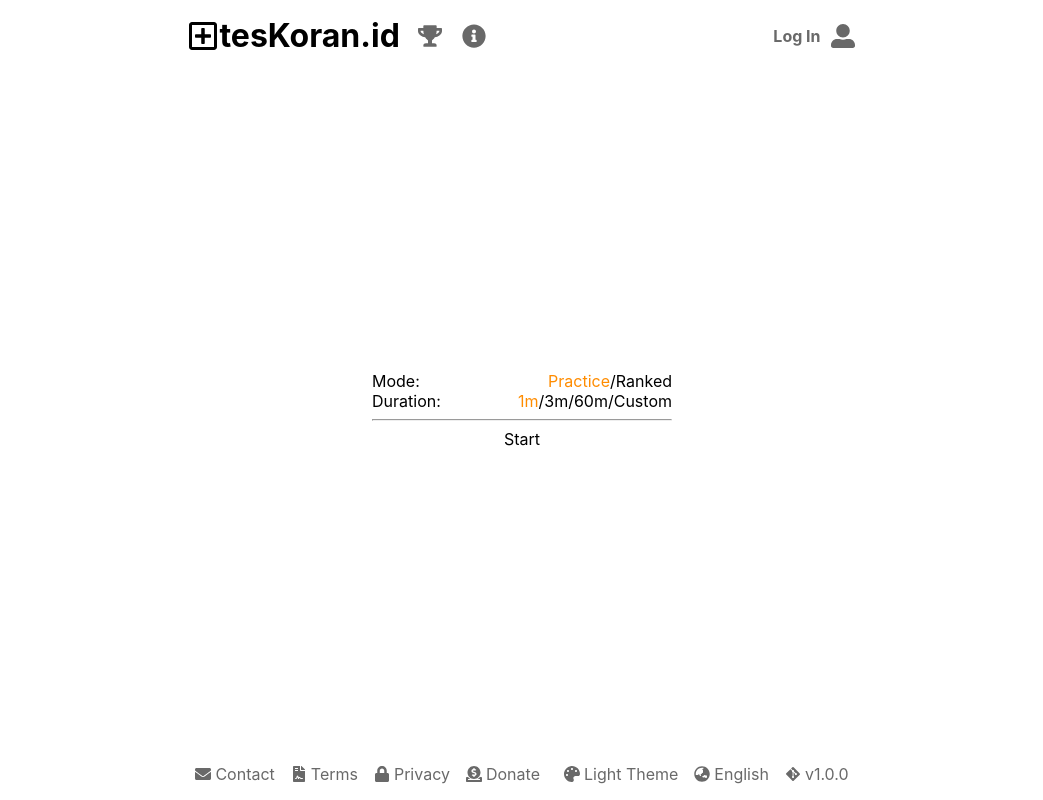
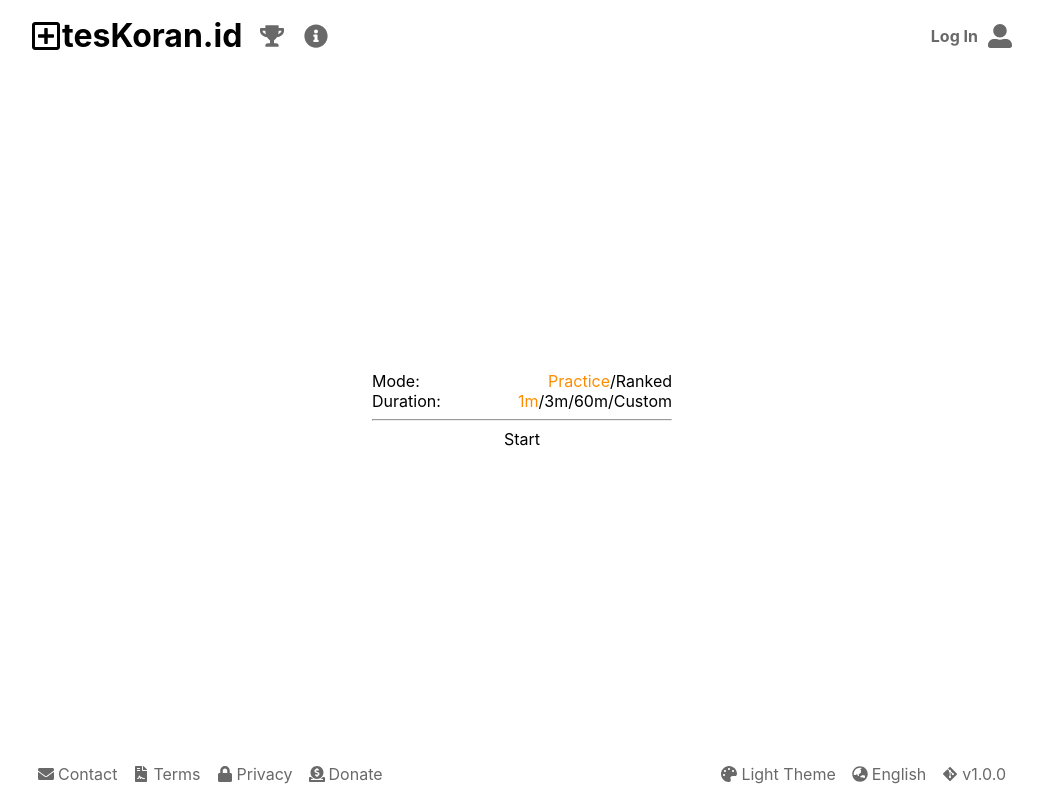
Before and after one commit to tirtaabimanyu/tesKoran.id, a Next.js app: page / in a window 1280 px wide. Shown: the whole page, without its empty margins (118-1161 px from the left). Built offline with nearby package versions, Linux system fonts and the light colour scheme.

Commit message:
minor css changes

```diff
--- a/components/layout.module.css
+++ b/components/layout.module.css
@@ -7,7 +7,7 @@
 
 .main {
   min-height: 100vh;
-  max-width: 1000px;
+  min-width: 1000px;
   padding: 0.5rem 0;
   /* flex: 1; */
   display: flex;
--- a/components/navbar.module.css
+++ b/components/navbar.module.css
@@ -111,6 +111,14 @@
   color: dimgray;
 }
 
+.titleContainer.greyed:hover {
+  color: black;
+}
+
+.titleContainer.greyed:active {
+  color: dimgray;
+}
+
 @media only screen and (min-width: 600px) {
   .loginButton .text {
     display: block;
```
